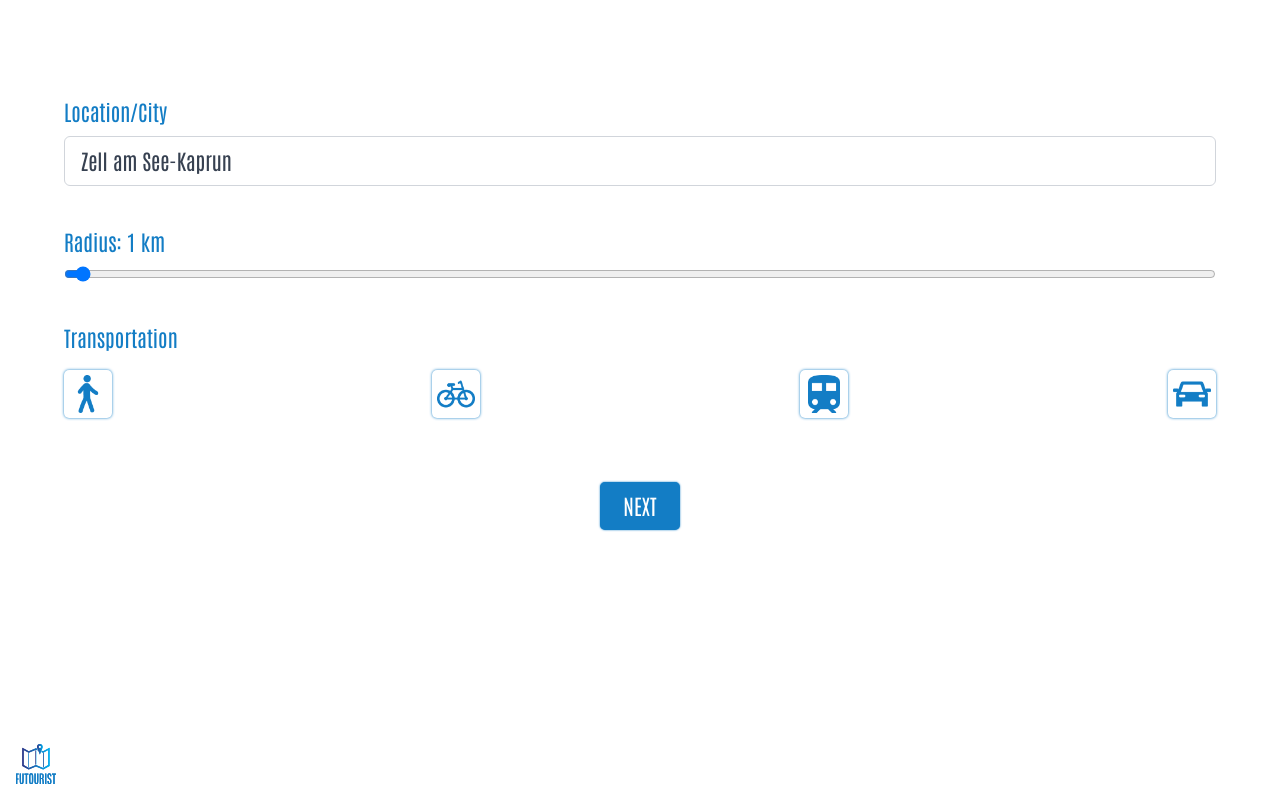
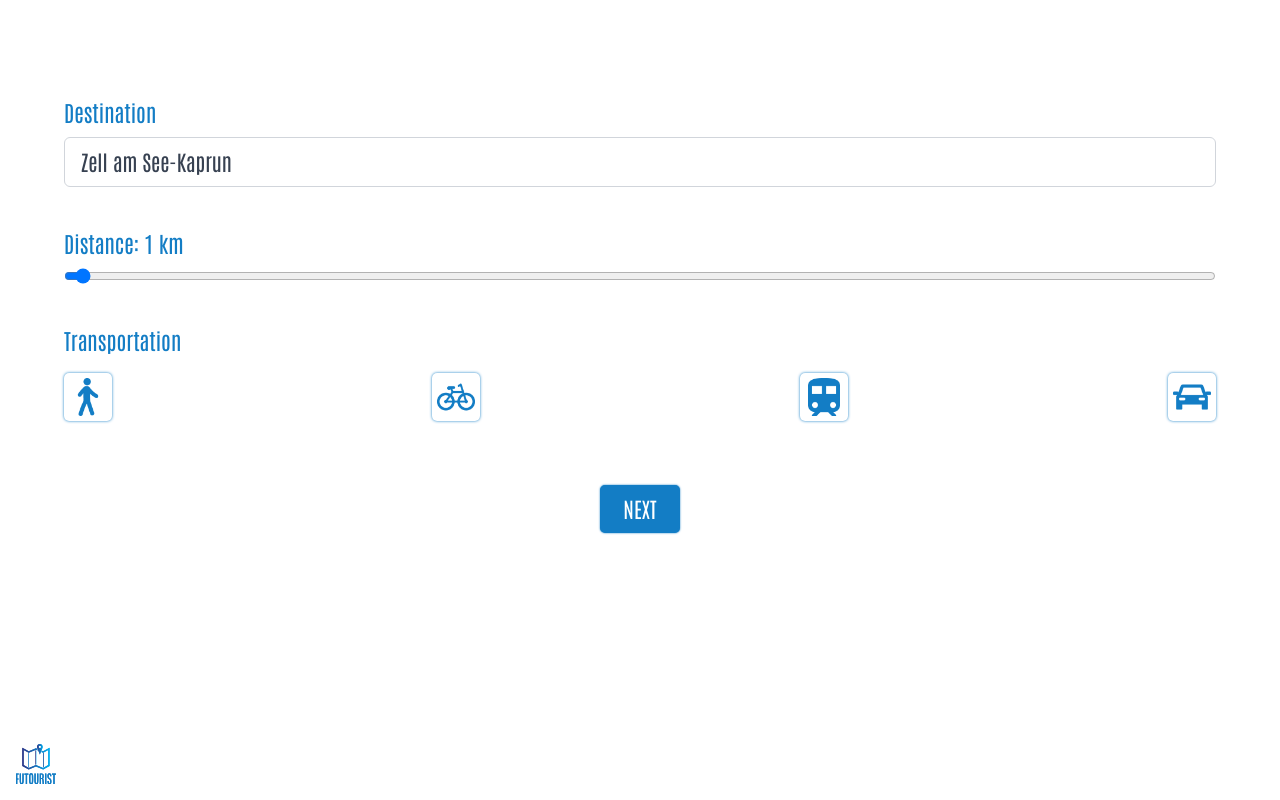
Before and after one commit to GastroHack/Futourist, a React (Create React App) app in the folder frontend/: page /form in a window 1280 px wide. Built offline with nearby package versions, Linux system fonts and the light colour scheme.

Commit message:
update styles

```diff
--- a/frontend/src/components/Form/components/Activities/Activities.css
+++ b/frontend/src/components/Form/components/Activities/Activities.css
@@ -11,3 +11,7 @@
 .camera {
   background-image: url("./icons/camera.png");
 }
+
+label {
+	font-size: 30px;
+}
--- a/frontend/src/components/Form/components/GeneralInfo/GeneralInfo.css
+++ b/frontend/src/components/Form/components/GeneralInfo/GeneralInfo.css
@@ -1,6 +1,10 @@
 input[type="range"]::-webkit-slider-runnable-track {
   -webkit-appearance: none;
   color: #137dc5;
+}
+
+.subTitles {
+	font-size: 22px;
 }
 
 input[type="range"]::-webkit-slider-thumb {
--- a/frontend/src/components/Form/components/GeneralInfo/GeneralInfo.js
+++ b/frontend/src/components/Form/components/GeneralInfo/GeneralInfo.js
@@ -14,7 +14,9 @@ const GeneralInfo = () => {
   return (
     <div>
       <div className="mb-10">
-        <label htmlFor="location">Location/City</label>
+        <label className="subTitles" htmlFor="location">
+          Destination
+        </label>
         <input
           id="location"
           type="text"
@@ -24,7 +26,10 @@ const GeneralInfo = () => {
       </div>
 
       <div className="mb-10">
-        <label htmlFor="range">{`Radius: ${range} km`}</label>
+        <label
+          className="subTitles"
+          htmlFor="range"
+        >{`Distance: ${range} km`}</label>
         <input
           type="range"
           id="range"
@@ -33,12 +38,12 @@ const GeneralInfo = () => {
           step="1"
           value={range}
           className="block w-full mt-2 range"
-          onChange={e => setRange(e.target.value)}
+          onChange={(e) => setRange(e.target.value)}
         />
       </div>
 
       <div>
-        <label>Transportation</label>
+        <label className="subTitles">Transportation</label>
         <div className="buttons">
           {meansOfTransport.map((element, i) => (
             <div
@@ -47,7 +52,7 @@ const GeneralInfo = () => {
               className={`button ${element} ${
                 activeIcon === element && "border-2"
               }`}
-              onClick={e => setActiveIcon(element)}
+              onClick={(e) => setActiveIcon(element)}
             />
           ))}
         </div>
--- a/frontend/src/components/Form/components/TypeOfTravel/TypeOfTravel.css
+++ b/frontend/src/components/Form/components/TypeOfTravel/TypeOfTravel.css
@@ -39,3 +39,7 @@
   font-size: 16pt;
   color: #137dc5;
 }
+
+label {
+	font-size: 30px;
+}
--- a/frontend/src/components/SpotSidebar/SpotSidebar.js
+++ b/frontend/src/components/SpotSidebar/SpotSidebar.js
@@ -4,7 +4,7 @@ import Logo from "../../Logo";
 import "./SpotSidebar.css";
 
 const DEFAULT_IMG_URL =
-  "https://external-content.duckduckgo.com/iu/?u=https%3A%2F%2Fthealmanian.com%2Fwp-content%2Fuploads%2F2019%2F01%2Fproduct_image_thumbnail_placeholder.png&f=1&nofb=1";
+  "https://external-content.duckduckgo.com/iu/?u=http%3A%2F%2Fwww.alittlestyle.de%2Fwp-content%2Fuploads%2Fportfolio%2Fvingster_honig_glas_1200.jpg&f=1&nofb=1";
 
 const SpotSidebar = ({ spots = [], updateSpots }) => {
   const [expanded, setExpanded] = useState(false);
@@ -16,7 +16,8 @@ const SpotSidebar = ({ spots = [], updateSpots }) => {
 
   const setActiveIndex = (index, suggestionIndex) => () => {
     if (!expanded) {
-      return;
+      toggleExpanded();
+      setActiveSpotIndex(index);
     }
 
     setActiveSpotIndex(index);
```
